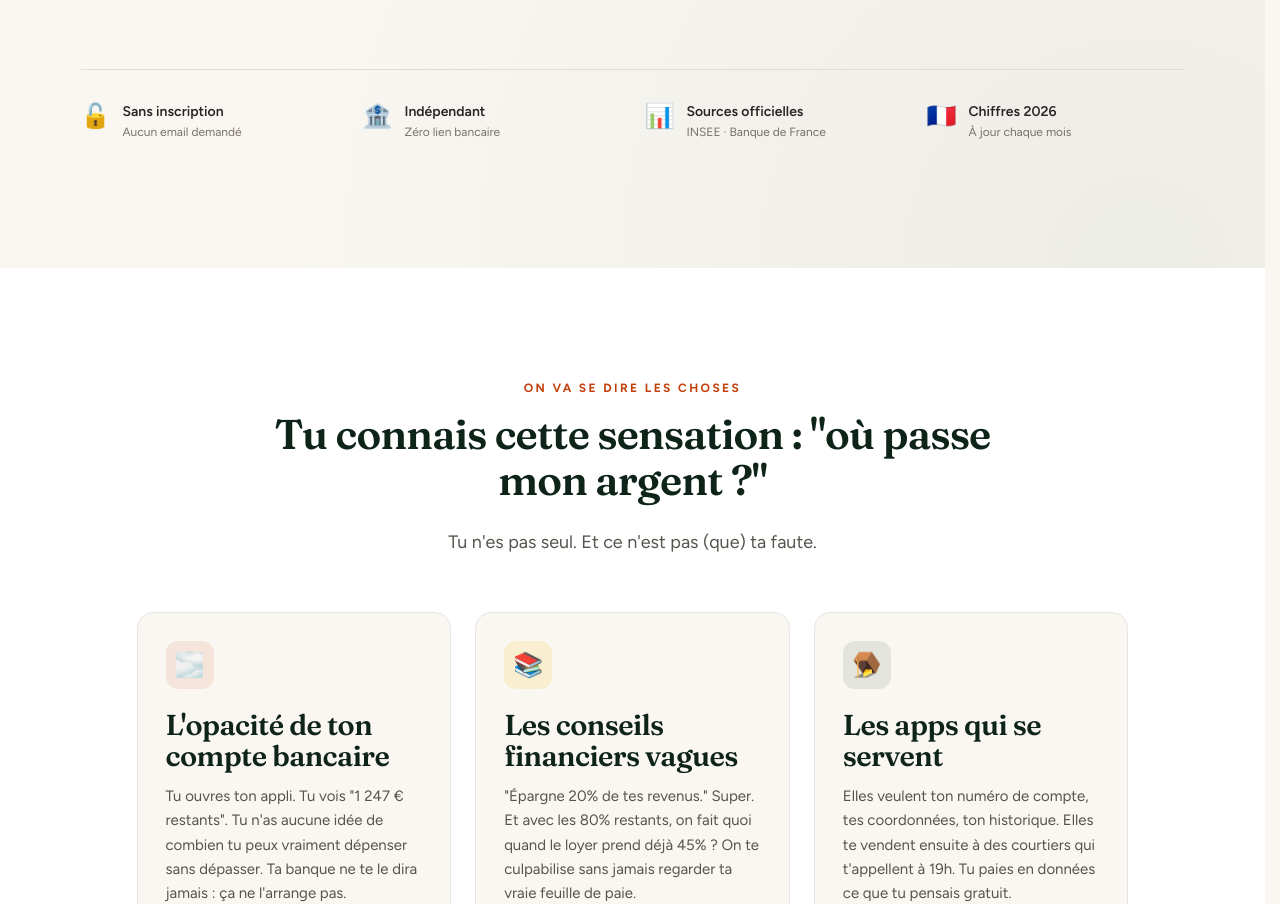
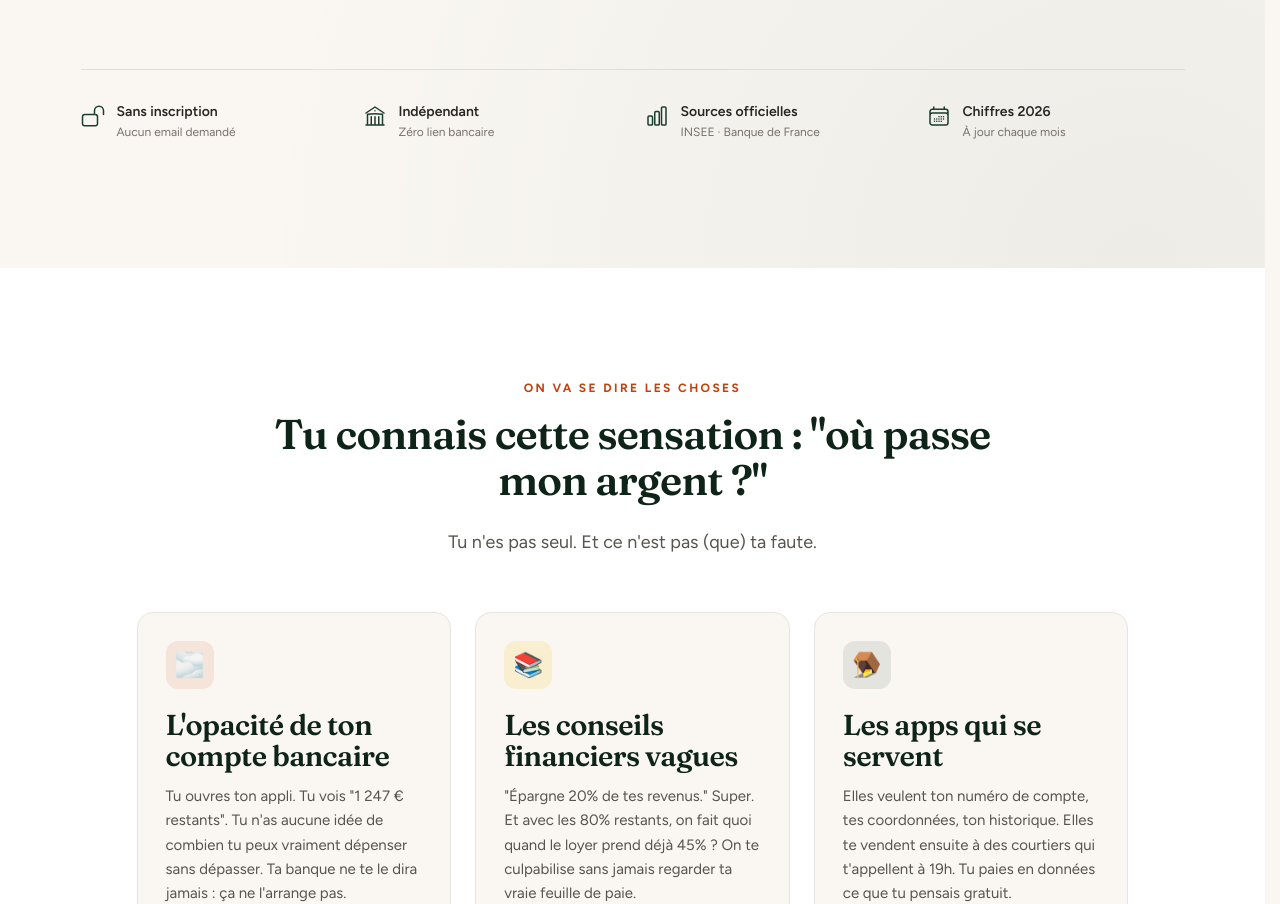
Before and after one commit to STACK-2026/econono, an Astro site in the folder site/: page / in a window 1280 px wide. Shown: the part 946-1850 px from the top of the page. Built offline with nearby package versions, Linux system fonts and the light colour scheme; Astro itself is replaced by a stand-in of ours.

Commit message:
ui-ux · SVG Heroicons au lieu d'emojis dans Hero trust bar (règle skill ui-ux-pro-max)

```diff
--- a/site/src/components/Hero.astro
+++ b/site/src/components/Hero.astro
@@ -133,31 +133,39 @@
       </div>
     </div>
 
-    <!-- Trust bar style éditorial · 4 mini-arguments -->
+    <!-- Trust bar style éditorial · 4 mini-arguments avec SVG icons -->
     <div class="mt-20 pt-8 border-t border-stone-300/70 grid grid-cols-2 md:grid-cols-4 gap-6 stagger-children">
       <div class="flex items-start gap-3">
-        <div class="text-2xl leading-none mt-0.5">🔓</div>
+        <svg class="w-6 h-6 mt-0.5 flex-shrink-0" fill="none" stroke="#1a3d2e" viewBox="0 0 24 24" stroke-width="1.5" aria-hidden="true">
+          <path stroke-linecap="round" stroke-linejoin="round" d="M13.5 10.5V6.75a4.5 4.5 0 1 1 9 0v3.75M3.75 21.75h10.5a2.25 2.25 0 0 0 2.25-2.25v-6.75a2.25 2.25 0 0 0-2.25-2.25H3.75a2.25 2.25 0 0 0-2.25 2.25v6.75a2.25 2.25 0 0 0 2.25 2.25Z" />
+        </svg>
         <div>
           <p class="text-sm font-semibold text-stone-800">Sans inscription</p>
           <p class="text-xs text-stone-500 mt-0.5">Aucun email demandé</p>
         </div>
       </div>
       <div class="flex items-start gap-3">
-        <div class="text-2xl leading-none mt-0.5">🏦</div>
+        <svg class="w-6 h-6 mt-0.5 flex-shrink-0" fill="none" stroke="#1a3d2e" viewBox="0 0 24 24" stroke-width="1.5" aria-hidden="true">
+          <path stroke-linecap="round" stroke-linejoin="round" d="M12 21v-8.25M15.75 21v-8.25M8.25 21v-8.25M3 9l9-6 9 6m-1.5 12V10.332A48.36 48.36 0 0 0 12 9.75c-2.551 0-5.056.2-7.5.582V21M3 21h18M12 6.75h.008v.008H12V6.75Z" />
+        </svg>
         <div>
           <p class="text-sm font-semibold text-stone-800">Indépendant</p>
           <p class="text-xs text-stone-500 mt-0.5">Zéro lien bancaire</p>
         </div>
       </div>
       <div class="flex items-start gap-3">
-        <div class="text-2xl leading-none mt-0.5">📊</div>
+        <svg class="w-6 h-6 mt-0.5 flex-shrink-0" fill="none" stroke="#1a3d2e" viewBox="0 0 24 24" stroke-width="1.5" aria-hidden="true">
+          <path stroke-linecap="round" stroke-linejoin="round" d="M3 13.125C3 12.504 3.504 12 4.125 12h2.25c.621 0 1.125.504 1.125 1.125v6.75C7.5 20.496 6.996 21 6.375 21h-2.25A1.125 1.125 0 0 1 3 19.875v-6.75ZM9.75 8.625c0-.621.504-1.125 1.125-1.125h2.25c.621 0 1.125.504 1.125 1.125v11.25c0 .621-.504 1.125-1.125 1.125h-2.25a1.125 1.125 0 0 1-1.125-1.125V8.625ZM16.5 4.125c0-.621.504-1.125 1.125-1.125h2.25C20.496 3 21 3.504 21 4.125v15.75c0 .621-.504 1.125-1.125 1.125h-2.25a1.125 1.125 0 0 1-1.125-1.125V4.125Z" />
+        </svg>
         <div>
           <p class="text-sm font-semibold text-stone-800">Sources officielles</p>
           <p class="text-xs text-stone-500 mt-0.5">INSEE · Banque de France</p>
         </div>
       </div>
       <div class="flex items-start gap-3">
-        <div class="text-2xl leading-none mt-0.5">🇫🇷</div>
+        <svg class="w-6 h-6 mt-0.5 flex-shrink-0" fill="none" stroke="#1a3d2e" viewBox="0 0 24 24" stroke-width="1.5" aria-hidden="true">
+          <path stroke-linecap="round" stroke-linejoin="round" d="M6.75 3v2.25M17.25 3v2.25M3 18.75V7.5a2.25 2.25 0 0 1 2.25-2.25h13.5A2.25 2.25 0 0 1 21 7.5v11.25m-18 0A2.25 2.25 0 0 0 5.25 21h13.5A2.25 2.25 0 0 0 21 18.75m-18 0v-7.5A2.25 2.25 0 0 1 5.25 9h13.5A2.25 2.25 0 0 1 21 11.25v7.5m-9-6h.008v.008H12v-.008ZM12 15h.008v.008H12V15Zm0 2.25h.008v.008H12v-.008ZM9.75 15h.008v.008H9.75V15Zm0 2.25h.008v.008H9.75v-.008ZM7.5 15h.008v.008H7.5V15Zm0 2.25h.008v.008H7.5v-.008Zm6.75-4.5h.008v.008h-.008v-.008Zm0 2.25h.008v.008h-.008V15Zm0 2.25h.008v.008h-.008v-.008Zm2.25-4.5h.008v.008H16.5v-.008Zm0 2.25h.008v.008H16.5V15Z" />
+        </svg>
         <div>
           <p class="text-sm font-semibold text-stone-800">Chiffres 2026</p>
           <p class="text-xs text-stone-500 mt-0.5">À jour chaque mois</p>
```
